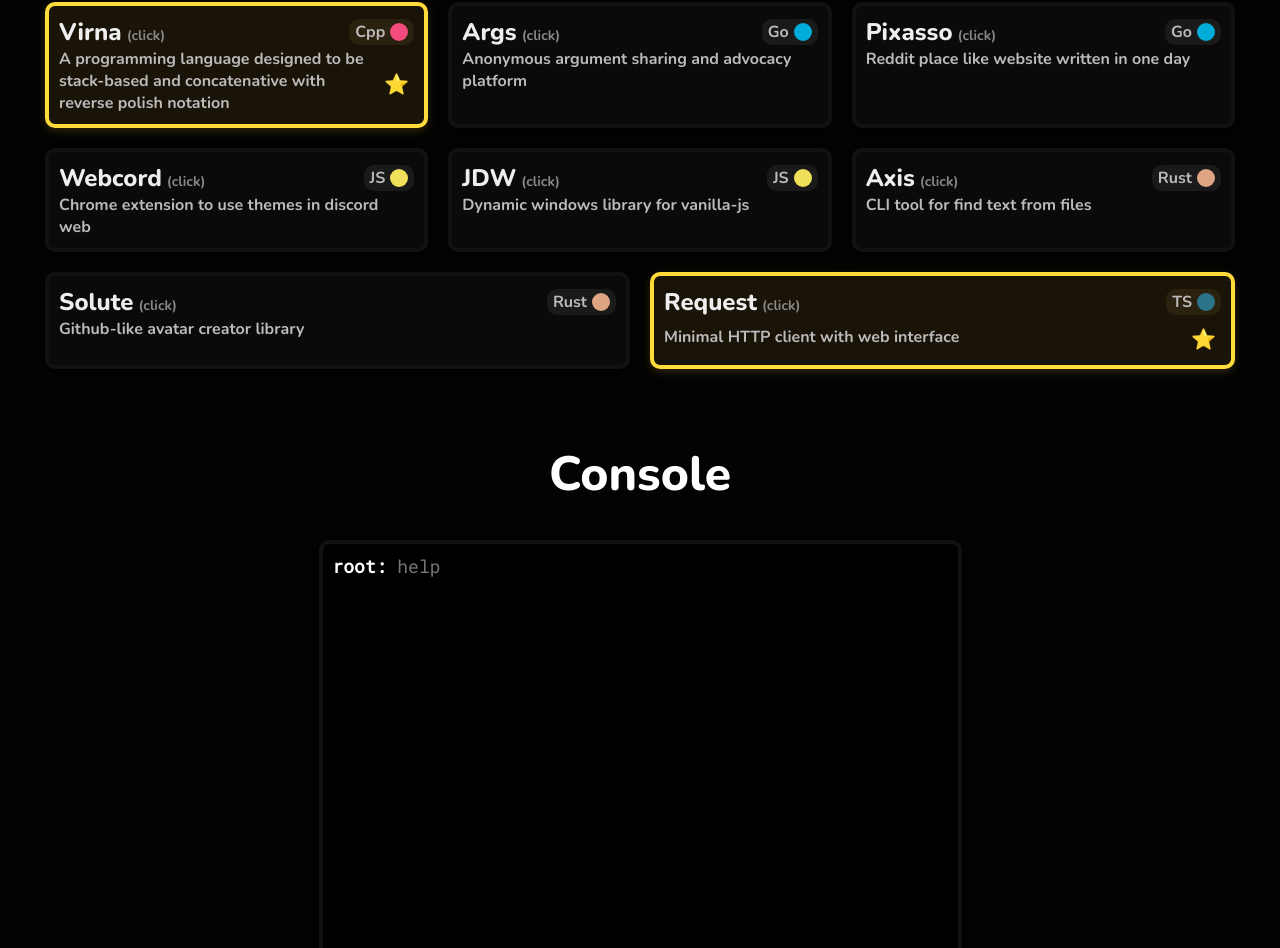
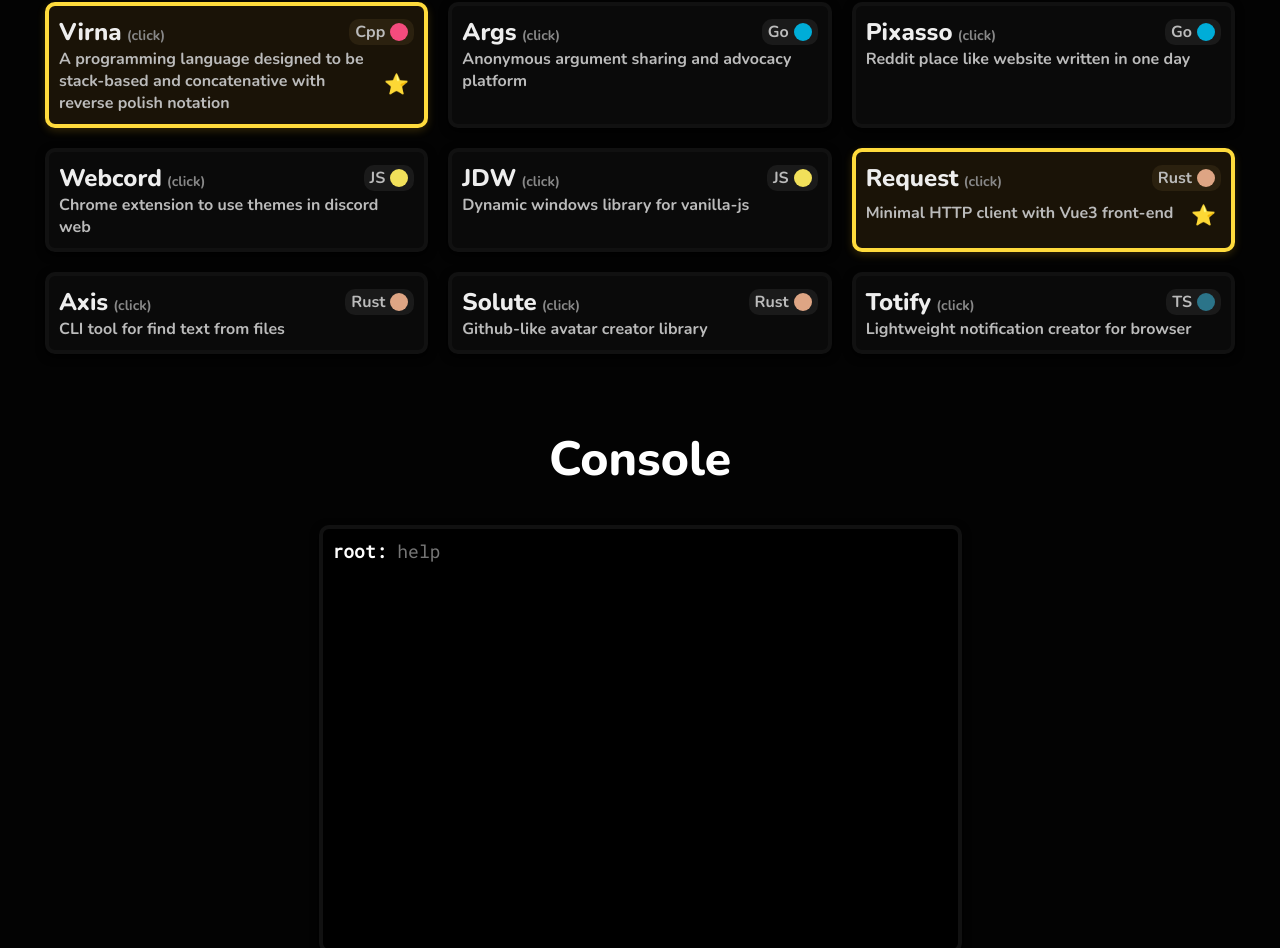
Before and after one commit to aiocat/aiocat.github.io, a Vue app: page / in a window 1280 px wide. Shown: the part 823-1771 px from the top of the page. Built offline with nearby package versions, Linux system fonts and the light colour scheme.

Commit message:
add totify

```diff
--- a/src/components/Projects.vue
+++ b/src/components/Projects.vue
@@ -22,9 +22,10 @@
             <ProjectCard mark="" title="Pixasso" desc="Reddit place like website written in one day" repo="pixasso" prog="Go" />
             <ProjectCard mark="" title="Webcord" desc="Chrome extension to use themes in discord web" repo="webcord" prog="JS" />
             <ProjectCard mark="" title="JDW" desc="Dynamic windows library for vanilla-js" repo="jdw" prog="JS" />
+            <ProjectCard mark="gold" title="Request" desc="Minimal HTTP client with Vue3 front-end" repo="request" prog="Rust" />
             <ProjectCard mark="" title="Axis" desc="CLI tool for find text from files" repo="axis" prog="Rust" />
             <ProjectCard mark="" title="Solute" desc="Github-like avatar creator library" repo="solute" prog="Rust" />
-            <ProjectCard mark="gold" title="Request" desc="Minimal HTTP client with web interface" repo="request" prog="TS" />
+            <ProjectCard mark="" title="Totify" desc="Lightweight notification creator for browser" repo="totift" prog="TS" />
         </div>
     </div>
 </template>
```
Also changed, not shown: 6 other files (tests, documents, lock files or other folders).
